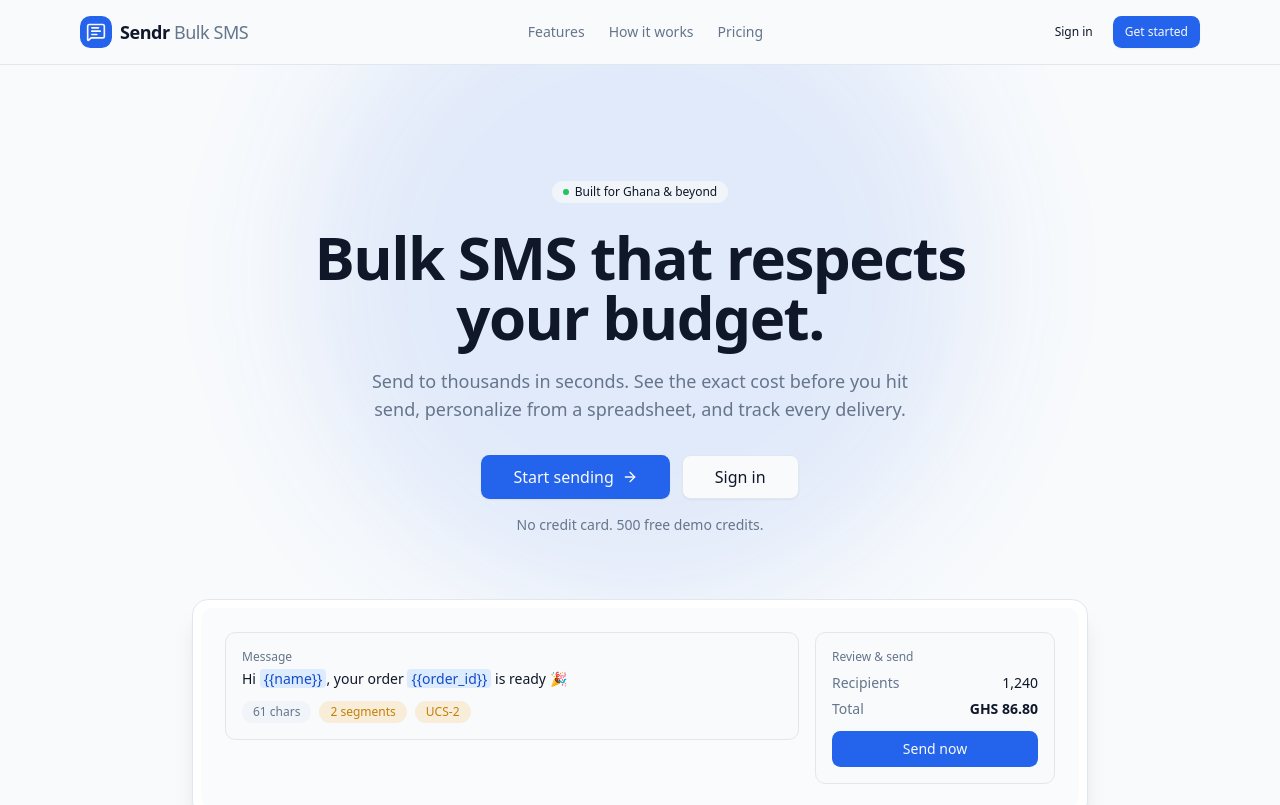
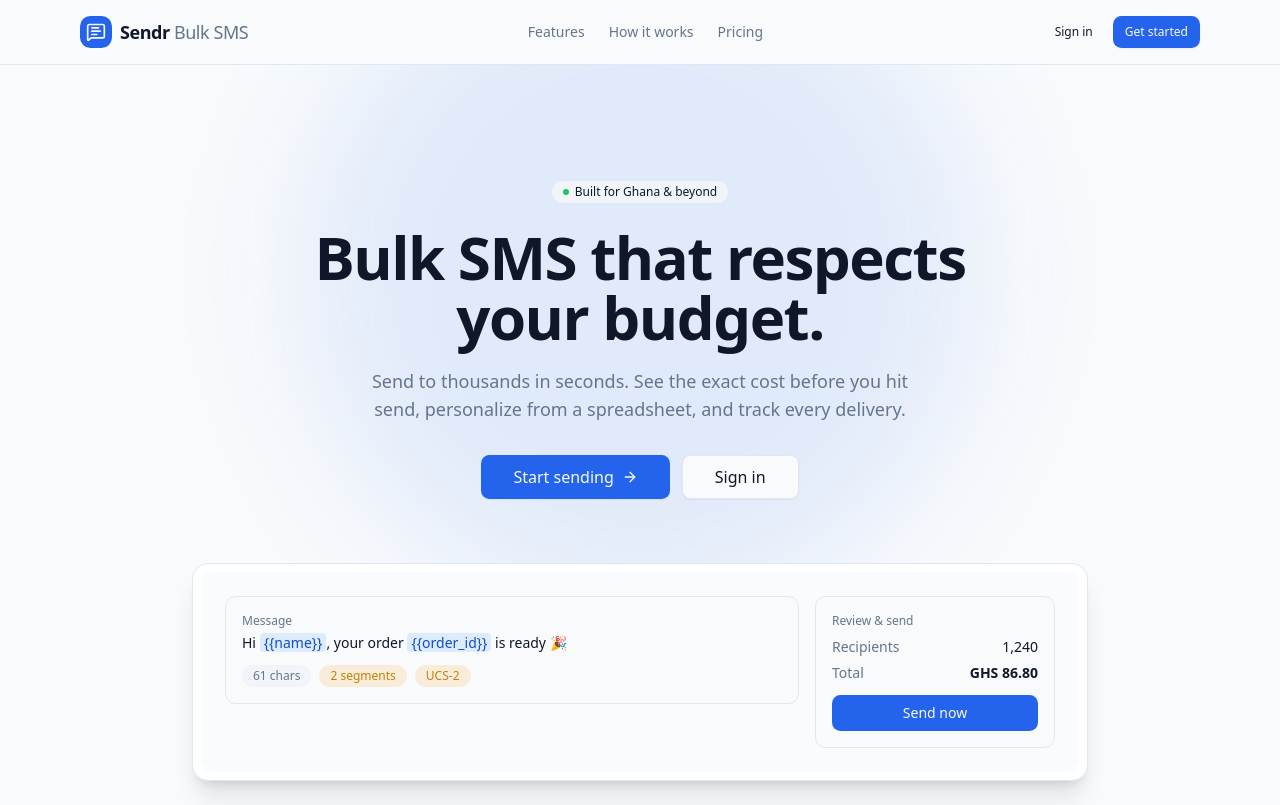
Before and after one commit to asap-alpha/sendr-bulk-sms, a Vue app: page / in a window 1280 px wide. Shown: the top 805 px of the page. Built offline with nearby package versions, Linux system fonts and the light colour scheme; no server answers.

Commit message:
added a fix for details

```diff
--- a/src/views/LandingView.vue
+++ b/src/views/LandingView.vue
@@ -110,7 +110,6 @@ const steps = [
           </RouterLink>
           <RouterLink :to="{ name: 'login' }"><Button size="lg" variant="outline">Sign in</Button></RouterLink>
         </div>
-        <p class="mt-4 text-sm text-muted-foreground">No credit card. 500 free demo credits.</p>
 
         <!-- Product peek -->
         <div class="mx-auto mt-16 max-w-4xl rounded-2xl border bg-card p-2 shadow-xl">
```
